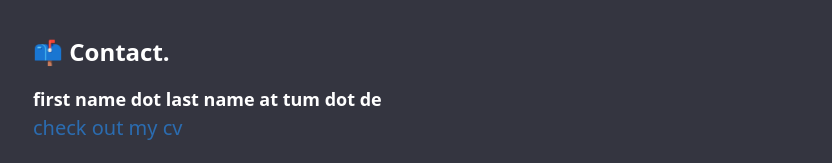
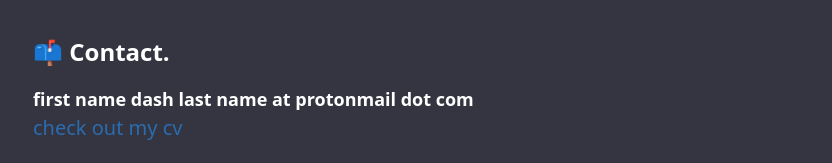
Before and after one commit to Phillip-Kemper/kempy-web, a Next.js app in the folder client/: page / in a window 1280 px wide. Shown: the part 574-737 px from the top of the page, without its empty margins (223-1055 px from the left). Built offline with nearby package versions, Linux system fonts and the light colour scheme.

Commit message:
update cv

```diff
--- a/client/src/pages/index.tsx
+++ b/client/src/pages/index.tsx
@@ -47,10 +47,10 @@ const Index = ({ allPostsData }: any) => {
 
       <h1 className="pt-8 text-2xl font-bold">📫 Contact.</h1>
       <h2 className="pt-4 text-lg font-bold">
-        first name dot last name at tum dot de
+        first name dash last name at protonmail dot com
       </h2>
 
-      <a href="https://drive.google.com/file/d/1l9a192LzeFcQi4y73z7HfjUFRsMj2f1f/view?usp=sharing">
+      <a href="https://drive.google.com/file/d/18-xFPILC1GaUg40d6t7dZoT4UhNCc0UX/view?usp=sharing">
         check out my cv
       </a>
     </Main>
```
